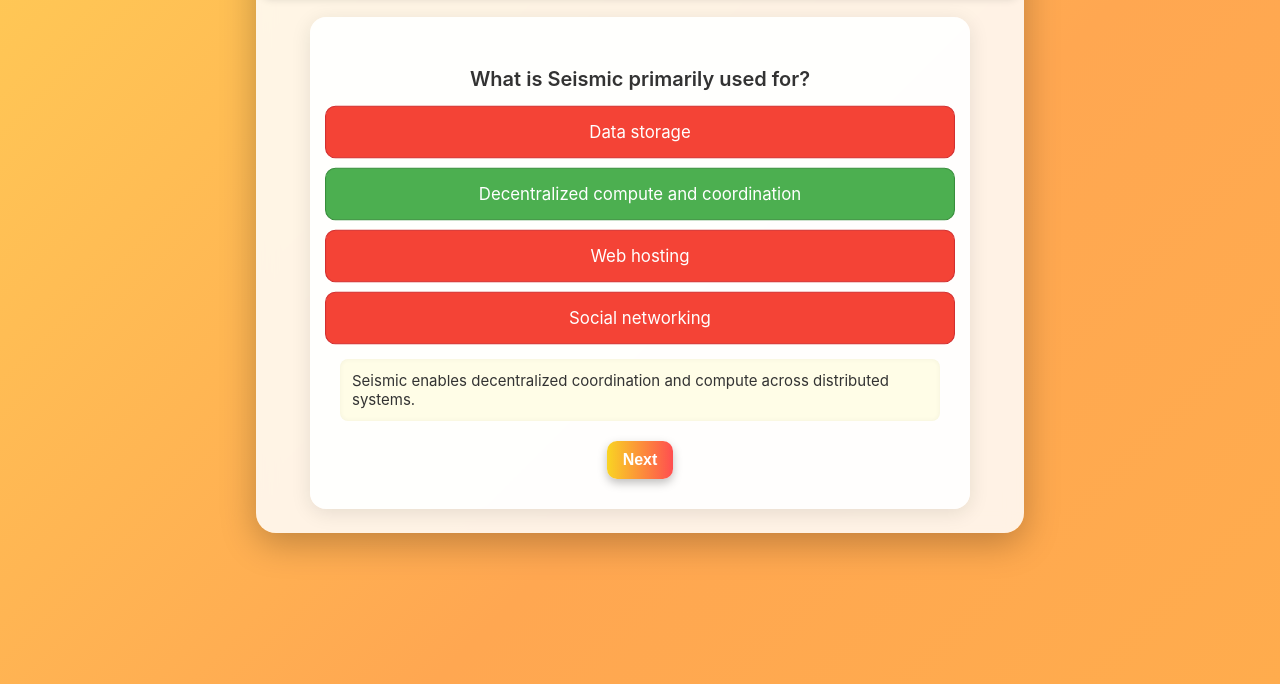
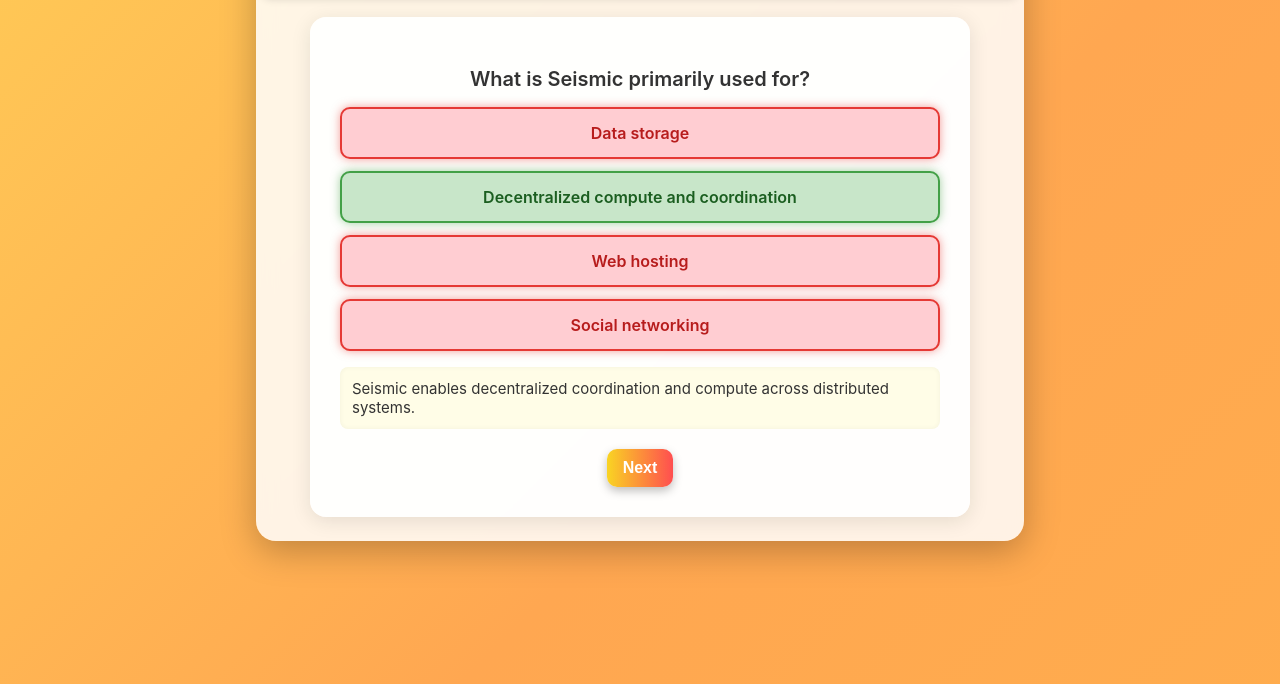
Before and after one commit to 0mprakashrout/SesmicQuiz, a plain HTML site: page index.html in a window 1280 px wide. Both pictures are taken after a click on the element "Data storage". Shown: the part 176-860 px from the top of the page. Drawn offline with Linux system fonts and the light colour scheme.

Commit message:
Update index.html

```diff
--- a/index.html
+++ b/index.html
@@ -12,18 +12,9 @@
       color: #333;
       min-height: 100vh;
       overflow-y: auto;
-    }
-
-    /* Animated gradient background */
-    body::before {
-      content: "";
-      position: fixed;
-      top: 0; left: 0;
-      width: 100%; height: 100%;
       background: linear-gradient(135deg, #f9d423, #ff4e50, #ffe259, #ffa751, #ffb347);
       background-size: 400% 400%;
       animation: gradientShift 18s ease infinite;
-      z-index: -2;
     }
 
     @keyframes gradientShift {
@@ -85,36 +76,37 @@
     .choice {
       padding: 14px;
       border-radius: 10px;
-      border: 1px solid #ffd166;
+      border: 2px solid transparent;
       cursor: pointer;
       background: #fff8e1;
       font-size: 16px;
-      transition: 0.3s;
+      transition: 0.25s ease;
     }
 
     .choice:hover {
-      background: #ffeaa7;
+      background: #fff3cd;
       transform: scale(1.03);
     }
 
     .choice.selected {
-      background: #fdd835;
-      border-color: #fbc02d;
-      transform: scale(1.05);
+      background: #ffe57f;
+      border-color: #fdd835;
     }
 
     .choice.correct {
-      background: #4CAF50 !important;
-      color: #fff;
-      border-color: #388E3C;
-      transform: scale(1.05);
+      background: #c8e6c9 !important;
+      border-color: #43a047;
+      color: #1b5e20;
+      font-weight: 600;
+      box-shadow: 0 0 10px rgba(67, 160, 71, 0.5);
     }
 
     .choice.incorrect {
-      background: #F44336 !important;
-      color: #fff;
-      border-color: #D32F2F;
-      transform: scale(1.05);
+      background: #ffcdd2 !important;
+      border-color: #e53935;
+      color: #b71c1c;
+      font-weight: 600;
+      box-shadow: 0 0 10px rgba(229, 57, 53, 0.5);
     }
 
     .explanation {
@@ -270,7 +262,6 @@
       nextBtn.textContent = current === quizData.length - 1 ? "Finish" : "Next";
       quiz.appendChild(nextBtn);
 
-      // Scroll into view fix
       nextBtn.scrollIntoView({ behavior: "smooth", block: "center" });
 
       nextBtn.addEventListener("click", () => {
```
